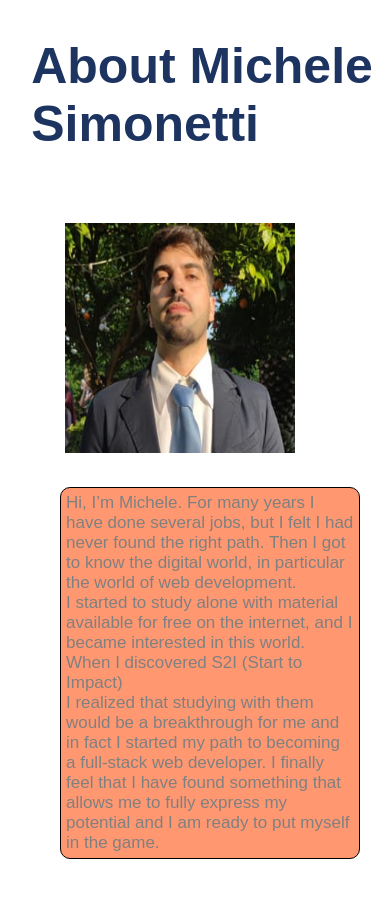
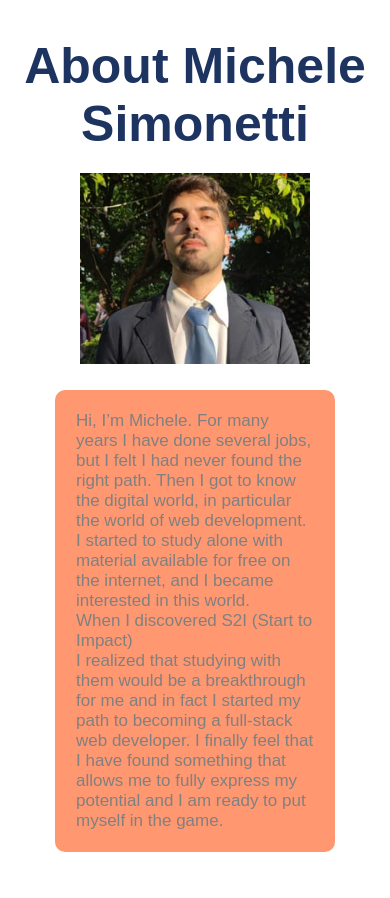
Before and after one commit to Mike7s/Portfolio-Michele-Simonetti, a plain HTML site: page about.html in a window 390 px wide. Shown: the part 72-970 px from the top of the page. Drawn offline with Linux system fonts and the light colour scheme.

Commit message:
Aggiornamento media query

```diff
--- a/about.html
+++ b/about.html
@@ -3,6 +3,7 @@
 <head>
     <meta charset="UTF-8">
     <meta name="viewport" content="width=device-width, initial-scale=1.0">
+    <link rel="icon" type="image/x-icon" href="assets/Img/favicon.ico">
     <title>About me</title>
     <link rel="stylesheet" href="assets/CSS/about.css">
     <link rel="stylesheet" href="assets/CSS/nav.css">
--- a/assets/CSS/about.css
+++ b/assets/CSS/about.css
@@ -4,82 +4,65 @@
   box-sizing: border-box;
 }
 
-  @import url('https://fonts.googleapis.com/css2?family=Montserrat:ital,wght@1,300&display=swap');
+@import url("https://fonts.googleapis.com/css2?family=Montserrat:ital,wght@1,300&display=swap");
 
 body {
-    font-family: 'Montserrat', sans-serif;
+  font-family: "Montserrat", sans-serif;
+  display: flex;
+  flex-direction: column;
+  justify-content: center;
+  align-items: center;
 }
 
-  .navbar-menu{
-    color: #FF9770;
-    background-color: transparent;
-    font-size: 22px;
-    padding: 11px;
-   }
 
-  .img-logo{
-    width: 80px;
-    height: 80px;
-    object-fit: cover;
-    border: none;
-    padding: 20px;
-    margin-top: 3px;
-}
 .img {
-    height: 230px;
   width: 230px;
 }
 
-  .link-home{
-    padding-right: 10px;
-    font-size: 20px;
-  }
-
-  .home{
-    padding-top: 30px;
-    padding-left: 10px;
-    font-size: 20px;
-  }
-
-  a:link, a:visited {
+a:link,
+a:visited {
   text-decoration: underline;
-    color: #FF9770;
+  color: #ff9770;
   background-color: transparent;
   text-decoration: none;
 }
 
-  a:hover, a:active {
+a:hover,
+a:active {
   color: white;
 }
 
-  h1{
+h1 {
+  text-align: center;
   padding-top: 15%;
-    padding-left: 8%;
   font-size: 50px;
-    color: #1D3461;
+  color: #1d3461;
+}
+
+.homepage,
+.image {
+  display: flex;
+  margin: 10px;
+  justify-content: center;
+  align-items: center;
 }
 
 .homepage {
-  display: flex;
-  flex-direction: row;
-  justify-content: center;
-  align-items: center;
-  padding-top: 70px;
-  padding-bottom: 100px;
+  gap: 1rem;
+  margin-bottom: 100px;
 }
 
 .paragraph {
+  width: 80%;
   display: flex;
   height: auto;
-    width: 300px;
-    margin: 30px;
-    border:1px solid;
   border-radius: 10px;
-    background-color: #FF9770;
+  padding: 1rem;
+  background-color: #ff9770;
 }
 
-  .image {
-   padding-right: 100px;
+.paragraph {
+  max-width: 600px;
 }
 
 p {
@@ -88,26 +71,12 @@
   color: grey;
 }
 
-  @media screen and (max-width: 375px)  {
+@media screen and (max-width: 640px) {
   .homepage {
     flex-direction: column;
-      padding: 0%;
+    max-width: 350px;
   }
   .image {
-      padding-left: 120px;
+    width: 100%;
   }
 }
-
-  @media screen and (max-width: 960px) {
-    .homepage {
-      flex-direction: column;
-      justify-content: center;
-      align-items: center;
-      padding-left: 30px;
-    }
-
-    .image {
-      padding-left: 40px;
-    }
-
-  }
--- a/assets/CSS/nav.css
+++ b/assets/CSS/nav.css
@@ -3,6 +3,7 @@
     flex-direction: row;
     position:sticky;
     top: 0;
+    right: 0;
     height: 50px;
     width: 100%;
     padding: 3px 0;
@@ -10,6 +11,21 @@
     font-family: 'Montserrat', sans-serif;
     align-items: center;
     background-color: #1D3461;
+    }
+
+    .navbar-menu{
+      color: #FF9770;
+      background-color: transparent;
+      font-size: 22px;
+      padding: 11px;
+     }
+
+     .img-logo {
+      width: 80px;
+      object-fit: cover;
+      border: none;
+      padding: 20px;
+      margin-top: 3px;
     }
 
     .menu{
@@ -23,7 +39,7 @@
 
   ul li a {
       display: block;
-      padding: 11px 11px;
+      padding: 12px;
       color: #fff;
       text-decoration: none;
       text-align: center;
@@ -32,6 +48,8 @@
 
   ul li ul.dropdown li {
       display: block;
+      background-color: #1D3461;
+
    }
 
   ul li ul.dropdown {
```
Also changed, not shown: assets/CSS/styles.css (+0 -7 lines). Lines whose indentation alone changed are shown as unchanged.
